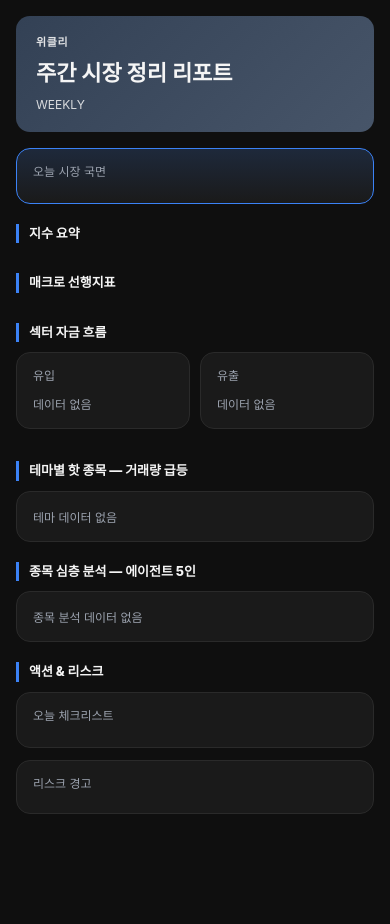
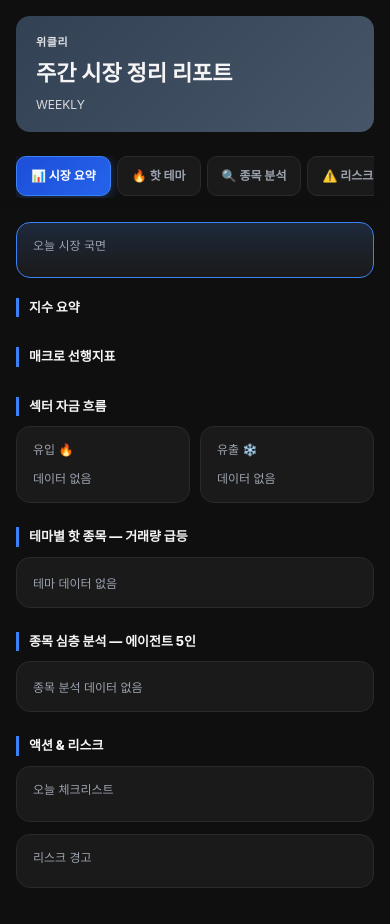
Before and after one commit to xxxbeom-glitch/stockreport, a Python web app: template reports/templates/06_weekly.html in a window 390 px wide. Before the commit the page ends 814 px from the top, so only its background shows below. Run offline with Jinja, Linux system fonts and the light colour scheme; the template is opened without the code that fills it, so the values that code supplies are empty; some web fonts are replaced.

Commit message:
feat: add sticky section tabs to report HTML
Four-tab navigation with smooth scroll and scroll-linked active state on dark mobile layout.

Co-authored-by: Cursor <cursoragent@cursor.com>

```diff
--- a/reports/templates/_report_core.html
+++ b/reports/templates/_report_core.html
@@ -1,4 +1,4 @@
-{# Shared report sections #}
+{# Shared report sections with tab navigation #}
 
 <div class="page-header" style="--header-from: {{ header_from | default('#1e3a8a') }}; --header-to: {{ header_to | default('#2563eb') }};">
   <div class="label">{{ header_label }}</div>
@@ -6,6 +6,16 @@
   <div class="date">{{ header_date }}</div>
 </div>
 
+<nav class="report-tabs-wrap" id="report-tabs" aria-label="리포트 섹션">
+  <div class="report-tabs" role="tablist">
+    <a href="#section-market" class="tab-link active" role="tab" data-section="section-market">📊 시장 요약</a>
+    <a href="#section-themes" class="tab-link" role="tab" data-section="section-themes">🔥 핫 테마</a>
+    <a href="#section-stocks" class="tab-link" role="tab" data-section="section-stocks">🔍 종목 분석</a>
+    <a href="#section-risk" class="tab-link" role="tab" data-section="section-risk">⚠️ 리스크</a>
+  </div>
+</nav>
+
+<section id="section-market" class="report-section" aria-label="시장 요약">
   <div class="card highlight">
     <div class="muted">오늘 시장 국면</div>
     <div class="mid-num" style="margin-top:4px;">{{ market_phase }}</div>
@@ -38,7 +48,7 @@
   <div class="section-bar">섹터 자금 흐름</div>
   <div class="grid-2">
     <div class="card">
-    <div class="muted" style="margin-bottom:8px;">유입</div>
+      <div class="muted" style="margin-bottom:8px;">유입 🔥</div>
       {% for s in sector_flow.hot %}
       <span class="badge badge-hot">{{ s }}</span>
       {% else %}
@@ -46,7 +56,7 @@
       {% endfor %}
     </div>
     <div class="card">
-    <div class="muted" style="margin-bottom:8px;">유출</div>
+      <div class="muted" style="margin-bottom:8px;">유출 ❄️</div>
       {% for s in sector_flow.cold %}
       <span class="badge badge-cold">{{ s }}</span>
       {% else %}
@@ -54,7 +64,9 @@
       {% endfor %}
     </div>
   </div>
+</section>
 
+<section id="section-themes" class="report-section" aria-label="핫 테마">
   <div class="section-bar">테마별 핫 종목 — 거래량 급등</div>
   {% for theme in top_themes %}
   <div class="card theme-card">
@@ -91,7 +103,9 @@
   {% else %}
   <div class="card"><span class="muted">테마 데이터 없음</span></div>
   {% endfor %}
+</section>
 
+<section id="section-stocks" class="report-section" aria-label="종목 분석">
   <div class="section-bar">종목 심층 분석 — 에이전트 5인</div>
   {% for stock in stock_analysis %}
   <div class="card stock-card">
@@ -146,7 +160,9 @@
   {% else %}
   <div class="card"><span class="muted">종목 분석 데이터 없음</span></div>
   {% endfor %}
+</section>
 
+<section id="section-risk" class="report-section" aria-label="리스크">
   <div class="section-bar">액션 & 리스크</div>
   <div class="card">
     <div class="muted" style="margin-bottom:8px;">오늘 체크리스트</div>
@@ -160,3 +176,4 @@
     <div class="muted" style="margin-bottom:6px;">리스크 경고</div>
     <div>{{ risk_warning }}</div>
   </div>
+</section>
--- a/reports/templates/base.html
+++ b/reports/templates/base.html
@@ -240,9 +240,100 @@
 
     ul { margin: 0; padding-left: 18px; }
     li { margin-bottom: 6px; color: #e5e7eb; }
+
+    .report-tabs-wrap {
+      position: sticky;
+      top: 0;
+      z-index: 100;
+      margin: 0 -16px 14px;
+      padding: 8px 16px 10px;
+      background: linear-gradient(180deg, var(--bg) 70%, rgba(15, 15, 15, 0.92) 100%);
+      backdrop-filter: blur(10px);
+      -webkit-backdrop-filter: blur(10px);
+    }
+    .report-tabs {
+      display: flex;
+      gap: 6px;
+      overflow-x: auto;
+      -webkit-overflow-scrolling: touch;
+      scrollbar-width: none;
+      padding-bottom: 2px;
+    }
+    .report-tabs::-webkit-scrollbar { display: none; }
+    .tab-link {
+      flex: 0 0 auto;
+      padding: 10px 14px;
+      border-radius: 10px;
+      font-size: 12px;
+      font-weight: 700;
+      color: var(--muted);
+      text-decoration: none;
+      background: var(--card);
+      border: 1px solid var(--card-border);
+      white-space: nowrap;
+      transition: background 0.15s, color 0.15s, border-color 0.15s;
+    }
+    .tab-link:hover {
+      color: var(--text);
+      border-color: #404040;
+    }
+    .tab-link.active {
+      color: #fff;
+      background: linear-gradient(135deg, #1d4ed8, #2563eb);
+      border-color: var(--accent);
+      box-shadow: 0 2px 12px rgba(59, 130, 246, 0.35);
+    }
+    .report-section {
+      scroll-margin-top: 76px;
+      padding-bottom: 8px;
+    }
+    .report-section .section-bar:first-child {
+      margin-top: 4px;
+    }
   </style>
 </head>
 <body>
   {% block content %}{% endblock %}
+  <script>
+    (function () {
+      var tabs = document.querySelectorAll(".tab-link");
+      var sectionIds = ["section-market", "section-themes", "section-stocks", "section-risk"];
+      if (!tabs.length) return;
+
+      function setActive(id) {
+        tabs.forEach(function (tab) {
+          var on = tab.getAttribute("data-section") === id;
+          tab.classList.toggle("active", on);
+          if (on) tab.setAttribute("aria-selected", "true");
+          else tab.removeAttribute("aria-selected");
+        });
+      }
+
+      tabs.forEach(function (tab) {
+        tab.addEventListener("click", function (e) {
+          e.preventDefault();
+          var id = tab.getAttribute("data-section");
+          var el = document.getElementById(id);
+          if (el) {
+            el.scrollIntoView({ behavior: "smooth", block: "start" });
+            setActive(id);
+          }
+        });
+      });
+
+      function updateActiveOnScroll() {
+        var offset = 88;
+        var current = sectionIds[0];
+        sectionIds.forEach(function (id) {
+          var el = document.getElementById(id);
+          if (el && el.getBoundingClientRect().top <= offset) current = id;
+        });
+        setActive(current);
+      }
+
+      window.addEventListener("scroll", updateActiveOnScroll, { passive: true });
+      updateActiveOnScroll();
+    })();
+  </script>
 </body>
 </html>
```
Lines whose indentation alone changed are shown as unchanged.
